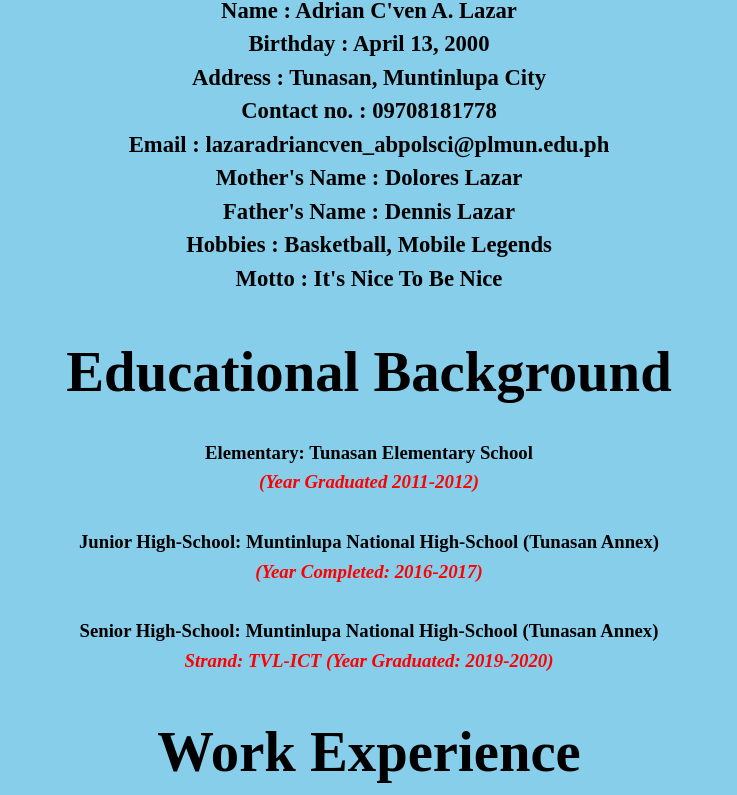
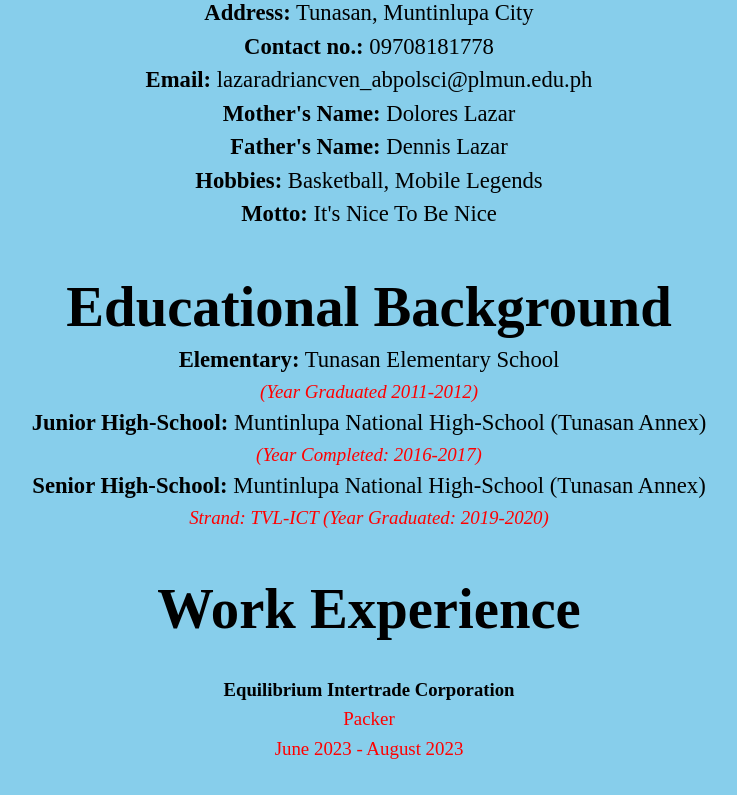
Before and after one commit to ACLazar/AdrianLazar.github.io, a plain HTML site: page index.html in a window 1280 px wide. Shown: the part 576-1371 px from the top of the page, without its empty margins (271-1008 px from the left). Drawn offline with Linux system fonts and the light colour scheme.

Commit message:
Add files via upload

```diff
--- a/index.html
+++ b/index.html
@@ -4,35 +4,28 @@
 <head>
 	<title>My Profile</title>
 	<link rel="stylesheet" href="style.css">
-	<h1>My Profile</h1>
 	<img src="profile.jpg" alt="My Picture" width="500cm" height="350cm" class= center>
+	<h1>Lazar, Adrian C'ven Aguilar</h1>
 </head>
 
 <body>
 
-	<button class="btn"><a href="/information.html"><b>INFORMATION</b><a/></button>
-	<button class="btn"><a href=""><b>EDUCATIONAL BACKGROUND</b></a></button>
-	<button class="btn"><a href=""><b>WORK EXPERIENCE</b></a></button>
-	<button class="btn"><a href=""><b>OTHERS<b>/</a></button>
-
-
 	<h2>Information</h2>
-	<p class="a">Name : Adrian C'ven A. Lazar</p>
-	<p class="a">Birthday : April 13, 2000</p>
-	<p class="a">Address : Tunasan, Muntinlupa City</p>
-	<p class="a">Contact no. : 09708181778</p>
-	<p class="a">Email : lazaradriancven_abpolsci@plmun.edu.ph</p>
-	<p class="a">Mother's Name : Dolores Lazar</p>
-	<p class="a">Father's Name : Dennis Lazar</p>
-	<p class="a">Hobbies : Basketball, Mobile Legends</p>
-	<p class="a">Motto : It's Nice To Be Nice</p>
+	<p class="a"><b>Birthday:</b> April 13, 2000</p>
+	<p class="a"><b>Address:</b> Tunasan, Muntinlupa City</p>
+	<p class="a"><b>Contact no.:</b> 09708181778</p>
+	<p class="a"><b>Email:</b> lazaradriancven_abpolsci@plmun.edu.ph</p>
+	<p class="a"><b>Mother's Name:</b> Dolores Lazar</p>
+	<p class="a"><b>Father's Name:</b> Dennis Lazar</p>
+	<p class="a"><b>Hobbies:</b> Basketball, Mobile Legends</p>
+	<p class="a"><b>Motto:</b> It's Nice To Be Nice</p>
 
 	<h2>Educational Background</h2>
- 	<h3>Elementary: Tunasan Elementary School</h3>
+ 	<p class="a"><b>Elementary:</b> Tunasan Elementary School</p>
  	<p class="b">(Year Graduated 2011-2012)</p>
- 	<h3>Junior High-School: Muntinlupa National High-School (Tunasan Annex) </h3>
+ 	<p class="a"><b>Junior High-School:</b> Muntinlupa National High-School (Tunasan Annex) </p>
  	<p class="b">(Year Completed: 2016-2017)</p>
- 	<h3>Senior High-School: Muntinlupa National High-School (Tunasan Annex)</h3>
+ 	<p class="a"><b>Senior High-School:</b> Muntinlupa National High-School (Tunasan Annex)</p>
  	<p class="b">Strand: TVL-ICT (Year Graduated: 2019-2020)</p>
 
 	<h2>Work Experience</h2>
```
